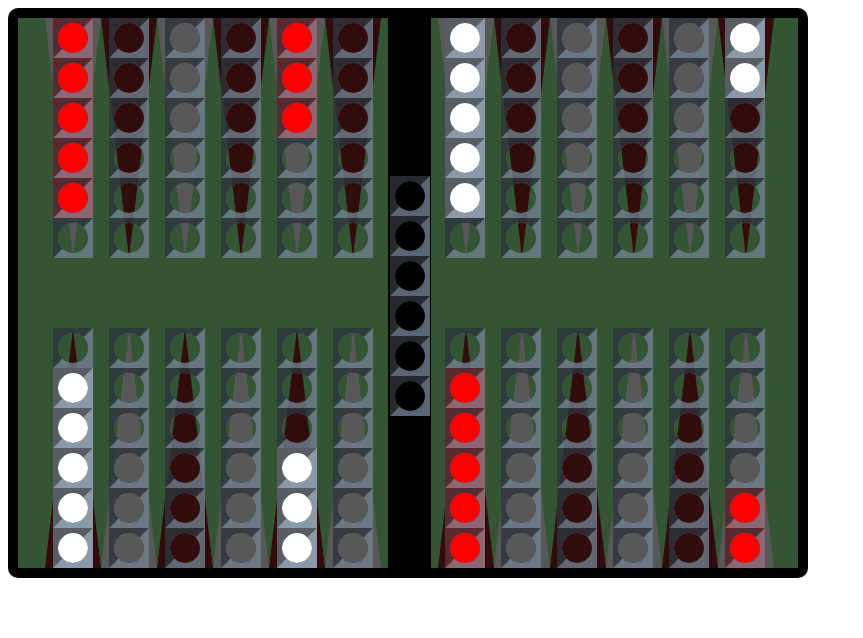
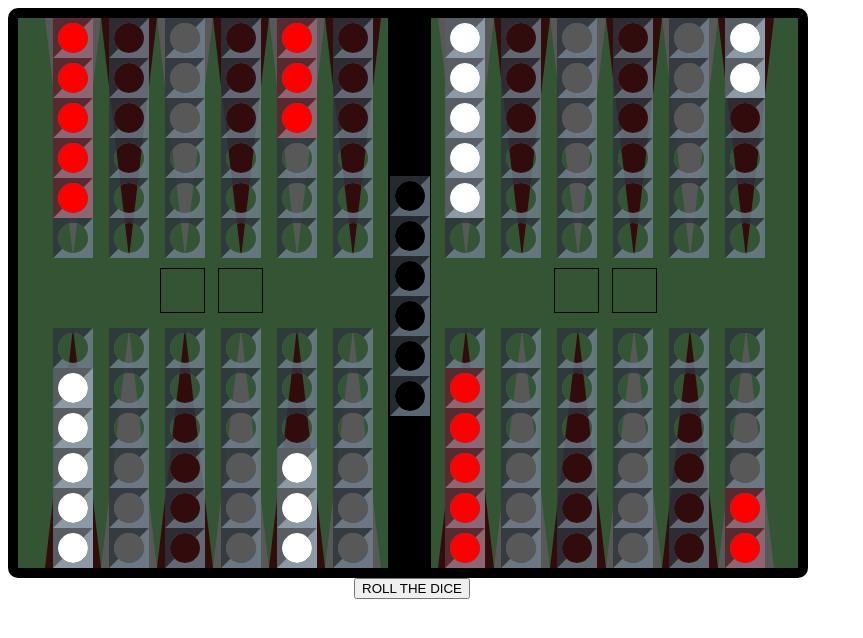
Before and after one commit to vadragna/backgammon, a plain HTML site: page index.html in a window 1280 px wide. Shown: the whole page, without its empty margins (0-863 px from the left). Drawn offline with nearby package versions, Linux system fonts and the light colour scheme.

Commit message:
added dices

```diff
--- a/index.html
+++ b/index.html
@@ -8,6 +8,51 @@
   </head>
   <body>
     <div class="board">
+      <div class="dice first">
+        <div class="dice slot one"></div>
+        <div class="dice slot two"></div>
+        <div class="dice slot three"></div>
+        <div class="dice slot four"></div>
+        <div class="dice slot five"></div>
+        <div class="dice slot six"></div>
+        <div class="dice slot seven"></div>
+        <div class="dice slot eight"></div>
+        <div class="dice slot nine"></div>
+      </div>
+      <div class="dice second">
+        <div class="dice slot one"></div>
+        <div class="dice slot two"></div>
+        <div class="dice slot three"></div>
+        <div class="dice slot four"></div>
+        <div class="dice slot five"></div>
+        <div class="dice slot six"></div>
+        <div class="dice slot seven"></div>
+        <div class="dice slot eight"></div>
+        <div class="dice slot nine"></div>
+      </div>
+      <div class="dice third">
+        <div class="dice slot one"></div>
+        <div class="dice slot two"></div>
+        <div class="dice slot three"></div>
+        <div class="dice slot four"></div>
+        <div class="dice slot five"></div>
+        <div class="dice slot six"></div>
+        <div class="dice slot seven"></div>
+        <div class="dice slot eight"></div>
+        <div class="dice slot nine"></div>
+      </div>
+      <div class="dice fourth">
+        <div class="dice slot one"></div>
+        <div class="dice slot two"></div>
+        <div class="dice slot three"></div>
+        <div class="dice slot four"></div>
+        <div class="dice slot five"></div>
+        <div class="dice slot six"></div>
+        <div class="dice slot seven"></div>
+        <div class="dice slot eight"></div>
+        <div class="dice slot nine"></div>
+      </div>
+
       <div class="left-bin">
         <div class="top-row">
           <div class="arrow-down odd"></div>
@@ -251,6 +296,7 @@
         </div>
       </div>
     </div>
+    <button id="roll">ROLL THE DICE</button>
     <script src="https://code.jquery.com/jquery-3.3.1.min.js"></script>
     <script type="text/javascript" src="script.js"></script>
   </body>
--- a/script.js
+++ b/script.js
@@ -1,6 +1,8 @@
 (function () {
   let columns = $(".column");
   let destinationColumn;
+  let random;
+  let random2;
   console.log("columns", columns);
 
   function moveCoin(e, player, opponent) {
@@ -9,7 +11,6 @@
       if (columns[i] == e.currentTarget) {
         let targetColumn = $(columns[i]).eq(0).children();
         console.log("targetColumn", targetColumn);
-        let random = 1;
         for (let x = targetColumn.length - 1; x >= 0; x--) {
           if (targetColumn.eq(x).hasClass(player)) {
             console.log(targetColumn.eq(x).hasClass(player));
@@ -41,6 +42,54 @@
     }
   }
 
+  function rollTheDice(dice) {
+    random = Math.floor(Math.random() * 6) + 1;
+    let diceSlots = $(".dice." + dice).children();
+    console.log(dice, diceSlots);
+
+    console.log("random", random);
+    if (random === 1) {
+      diceSlots.eq(4).addClass("black");
+    }
+    if (random === 2) {
+      diceSlots.eq(1).addClass("black");
+      diceSlots.eq(7).addClass("black");
+    }
+    if (random === 3) {
+      diceSlots.eq(1).addClass("black");
+      diceSlots.eq(4).addClass("black");
+      diceSlots.eq(7).addClass("black");
+    }
+    if (random === 4) {
+      diceSlots.eq(0).addClass("black");
+      diceSlots.eq(2).addClass("black");
+      diceSlots.eq(6).addClass("black");
+      diceSlots.eq(8).addClass("black");
+    }
+    if (random === 5) {
+      diceSlots.eq(0).addClass("black");
+      diceSlots.eq(2).addClass("black");
+      diceSlots.eq(4).addClass("black");
+      diceSlots.eq(6).addClass("black");
+      diceSlots.eq(8).addClass("black");
+    }
+    if (random === 6) {
+      diceSlots.eq(0).addClass("black");
+      diceSlots.eq(2).addClass("black");
+      diceSlots.eq(3).addClass("black");
+      diceSlots.eq(5).addClass("black");
+      diceSlots.eq(6).addClass("black");
+      diceSlots.eq(8).addClass("black");
+    }
+  }
+
+  $("#roll").on("click", function () {
+    rollTheDice("first");
+    rollTheDice("second");
+    rollTheDice("third");
+    rollTheDice("fourth");
+  });
+
   for (let i = 0; i <= 4; i++) {
     columns.eq(13).children().eq(i).addClass("white");
     columns.eq(6).children().eq(i).addClass("white");
--- a/style.css
+++ b/style.css
@@ -92,6 +92,73 @@
   height: 30px;
   transform: translate(-35px, -35px);
   border-radius: 50%;
+}
+
+.dice {
+  position: absolute;
+  display: flex;
+  grid-template-columns: repeat(3, 1fr);
+  grid-gap: 10px;
+  grid-auto-rows: 100px;
+  width: 43px;
+  height: 43px;
+  border: 1px solid black;
+}
+
+.dice.first {
+  left: 536px;
+  top: 250px;
+}
+
+.dice.second {
+  left: 594px;
+  top: 250px;
+}
+
+.dice.third {
+  left: 142px;
+  top: 250px;
+}
+.dice.fourth {
+  left: 200px;
+  top: 250px;
+}
+
+.dice.slot {
+  border: none;
+  display: block;
+  width: 13px;
+  height: 13px;
+  border-radius: 50%;
+}
+
+.dice.slot.two {
+  left: 14px;
+}
+.dice.slot.three {
+  left: 28px;
+}
+.dice.slot.four {
+  top: 14px;
+}
+.dice.slot.five {
+  top: 14px;
+  left: 14px;
+}
+.dice.slot.six {
+  top: 14px;
+  left: 28px;
+}
+.dice.slot.seven {
+  top: 28px;
+}
+.dice.slot.eight {
+  top: 28px;
+  left: 14px;
+}
+.dice.slot.nine {
+  top: 28px;
+  left: 28px;
 }
 
 .column {
@@ -197,3 +264,7 @@
 .white {
   background-color: white;
 }
+
+.black {
+  background-color: black;
+}
```
